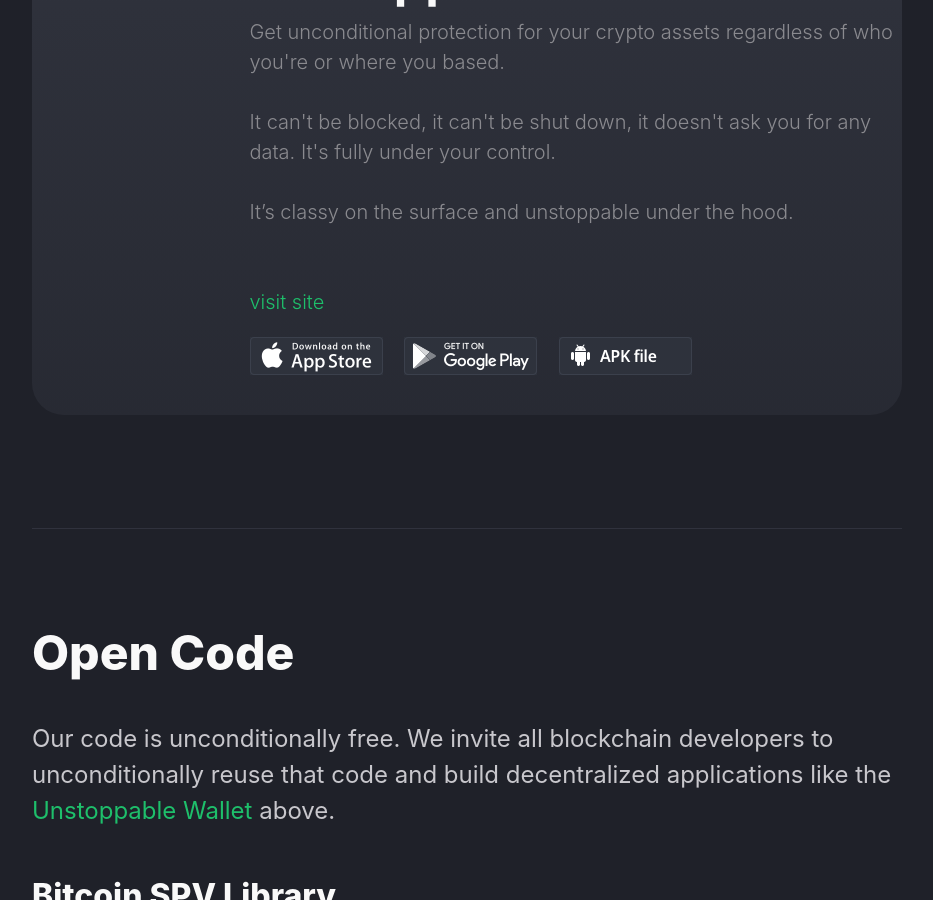
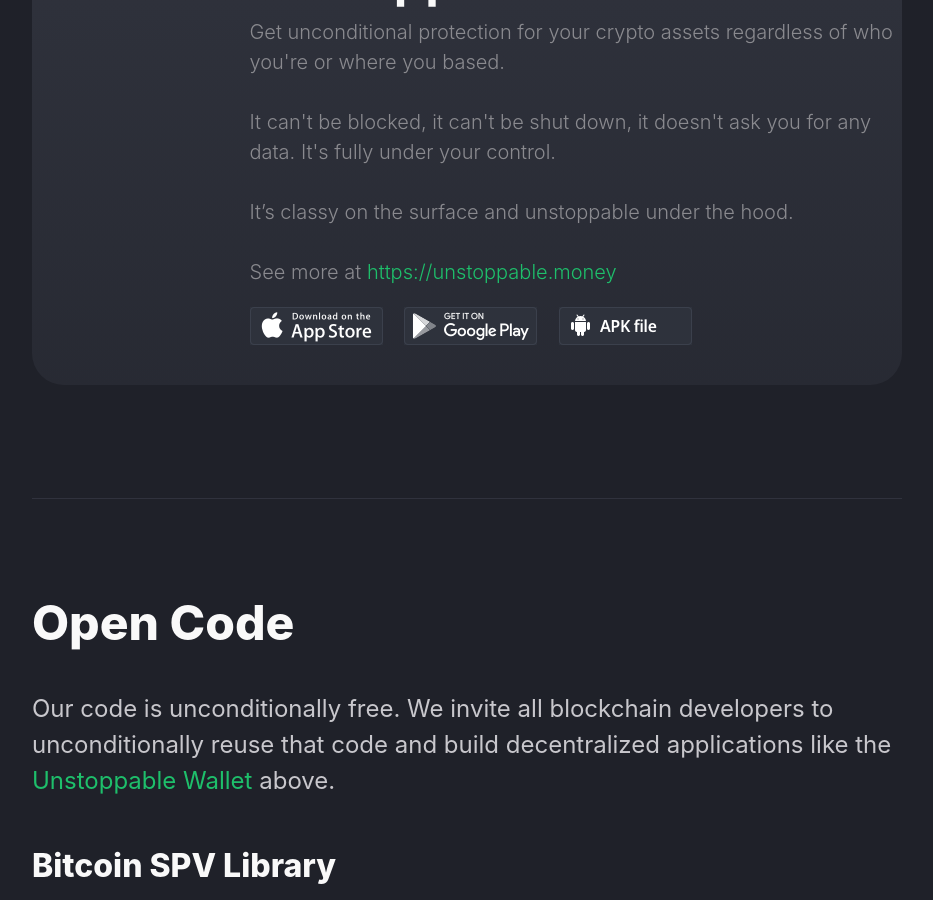
Before and after one commit to horizontalsystems/horizontalsystems.github.io, a Jekyll site: the page built from index.md, in a window 1280 px wide and 900 px high, scrolled down 1922 px. Shown: the whole window, without its empty margins (173-1106 px from the left). Built offline with Jekyll 4.4.1, drawn with Linux system fonts in a browser that asks for light colours.

Commit message:
add wallet site url

```diff
--- a/_includes/wallets-apps.html
+++ b/_includes/wallets-apps.html
@@ -20,8 +20,7 @@
        Get unconditional protection for your crypto assets regardless of who you're or where you based. <br><br>It can't be blocked, it can't be shut down, it doesn't ask you for any data. It's fully under your control. <br><br>It’s classy on the surface and unstoppable under the hood.
       <br>
       <br>
-      <br>
-      <a href="https://unstoppable.money">visit site</a>
+      See more at <a href="https://unstoppable.money">https://unstoppable.money</a>
     </div>
 
     <div class="download-apps">
```
